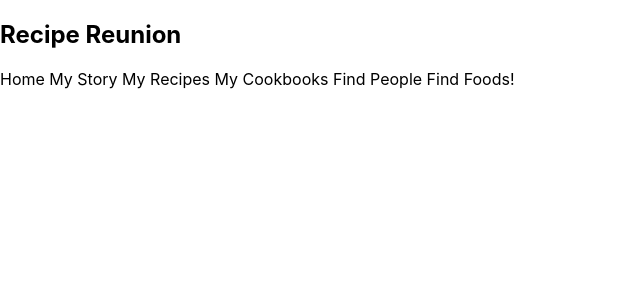
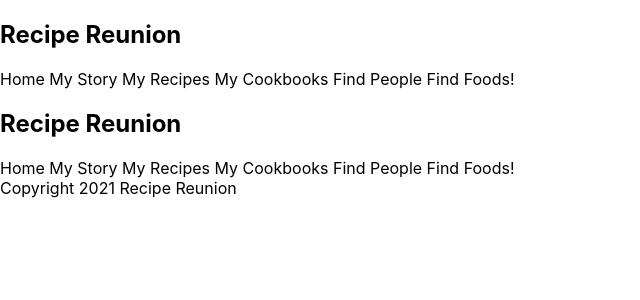
Before and after one commit to LeesahMasko/recipe_reunion_project, a Next.js app: page /components/Navbar in a window 1280 px wide. Shown: the top 300 px of the page, without its empty margins (0-640 px from the left). Built offline with nearby package versions, Linux system fonts and the light colour scheme.

Commit message:
adding layout defaults

```diff
--- a/pages/_app.js
+++ b/pages/_app.js
@@ -1,7 +1,12 @@
 import '../styles/globals.css'
+import Layout from './components/Layout'
 
 function MyApp({ Component, pageProps }) {
-  return <Component {...pageProps} />
+  return (
+  <Layout>
+    <Component {...pageProps} />
+  </Layout>
+  )
 }
 
 export default MyApp
--- /dev/null
+++ b/pages/components/Layout.js
@@ -0,0 +1,14 @@
+import Footer from "./Footer";
+import Navbar from "./Navbar";
+
+const Layout = ({ children }) => {
+    return (
+        <div className="content">
+            <Navbar />
+            { children }
+            <Footer />
+        </div>
+     );
+}
+
+export default Layout;
--- a/pages/components/Navbar.js
+++ b/pages/components/Navbar.js
@@ -1,15 +1,17 @@
+import Link from 'next/link';
+
 const Navbar = () => {
     return (
         <nav>
             <div>
             <h1>Recipe Reunion</h1>
             </div>
-            <a> Home</a>
-            <a> My Story</a>
-            <a> My Recipes</a>
-            <a> My Cookbooks</a>
-            <a> Find People</a>
-            <a> Find Foods!</a>
+            <Link href="/"><a> Home</a></Link>
+            <Link href="/about"><a> My Story</a></Link>
+            <Link href="/recipe_portal/recipe_cards"><a> My Recipes</a></Link>
+            <Link href="/recipe_portal"><a> My Cookbooks</a></Link>
+            <Link href="/recipe_portal"><a> Find People</a></Link>
+            <Link href="/recipe_portal"><a> Find Foods!</a></Link>
 
         </nav>
      );
--- a/pages/index.js
+++ b/pages/index.js
@@ -6,9 +6,7 @@
 export default function Home() {
   return (
     <div>
-      <Navbar />
       <h1>Homepage</h1>
-      <Footer />
     </div>
   )
 }
```
